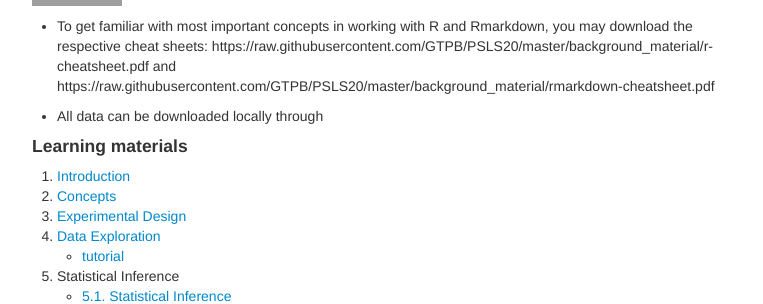
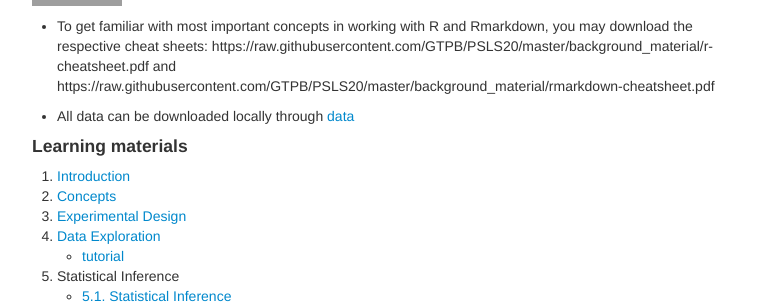
Before and after one commit to GTPB/PSLS20, a Jekyll site: the page built from index.md, in a window 1280 px wide. Shown: the part 1508-1812 px from the top of the page, without its empty margins (258-1021 px from the left). Built offline with Jekyll 4.4.1, drawn with Linux system fonts in a browser that asks for light colours; grey boxes are pictures that could not be loaded.

Commit message:
add data.zip to index (2)

```diff
--- a/index.md
+++ b/index.md
@@ -83,7 +83,8 @@ source("https://raw.githubusercontent.com/GTPB/PSLS20/master/install.R")
 https://raw.githubusercontent.com/GTPB/PSLS20/master/background_material/r-cheatsheet.pdf
 and https://raw.githubusercontent.com/GTPB/PSLS20/master/background_material/rmarkdown-cheatsheet.pdf
 
-- All data can be downloaded locally through [](assets/data.zip)
+- All data can be downloaded locally through
+[data](assets/data.zip)
 
 
 
```
